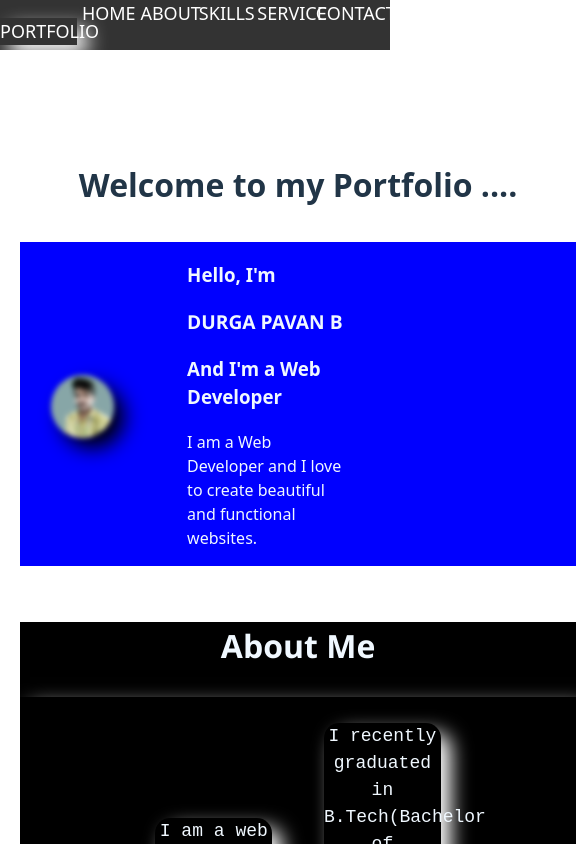
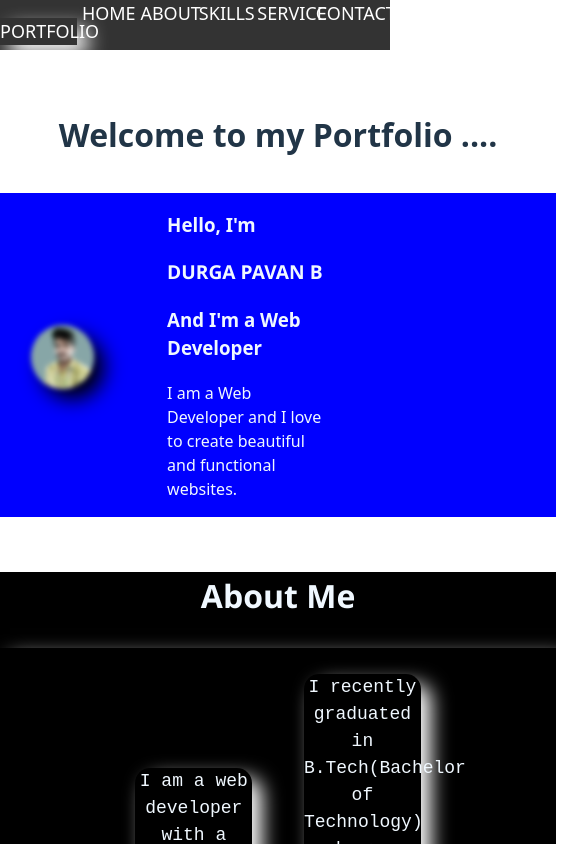
Before and after one commit to PavanMech321/portfolio-2, a React (Vite) app: page / in a window 390 px wide. Shown: the top 844 px of the page, 585 px wide, since content can reach past the window. Built offline with nearby package versions, Linux system fonts and the light colour scheme.

Commit message:
Update App.css

```diff
--- a/src/App.css
+++ b/src/App.css
@@ -65,16 +65,13 @@
 }
 .main{
     margin-top: 20%;
-    padding: 20px;
-}
-.h1{
+  }
+  .p1 .h1{
   font-size: xx-large;
   justify-content: center;
   justify-self: center;
+  text-align:center;
 }
-.main{
-    margin-top: 20%;
-  }
   .Home{
     height: auto;
   margin-top: 6%;
```
